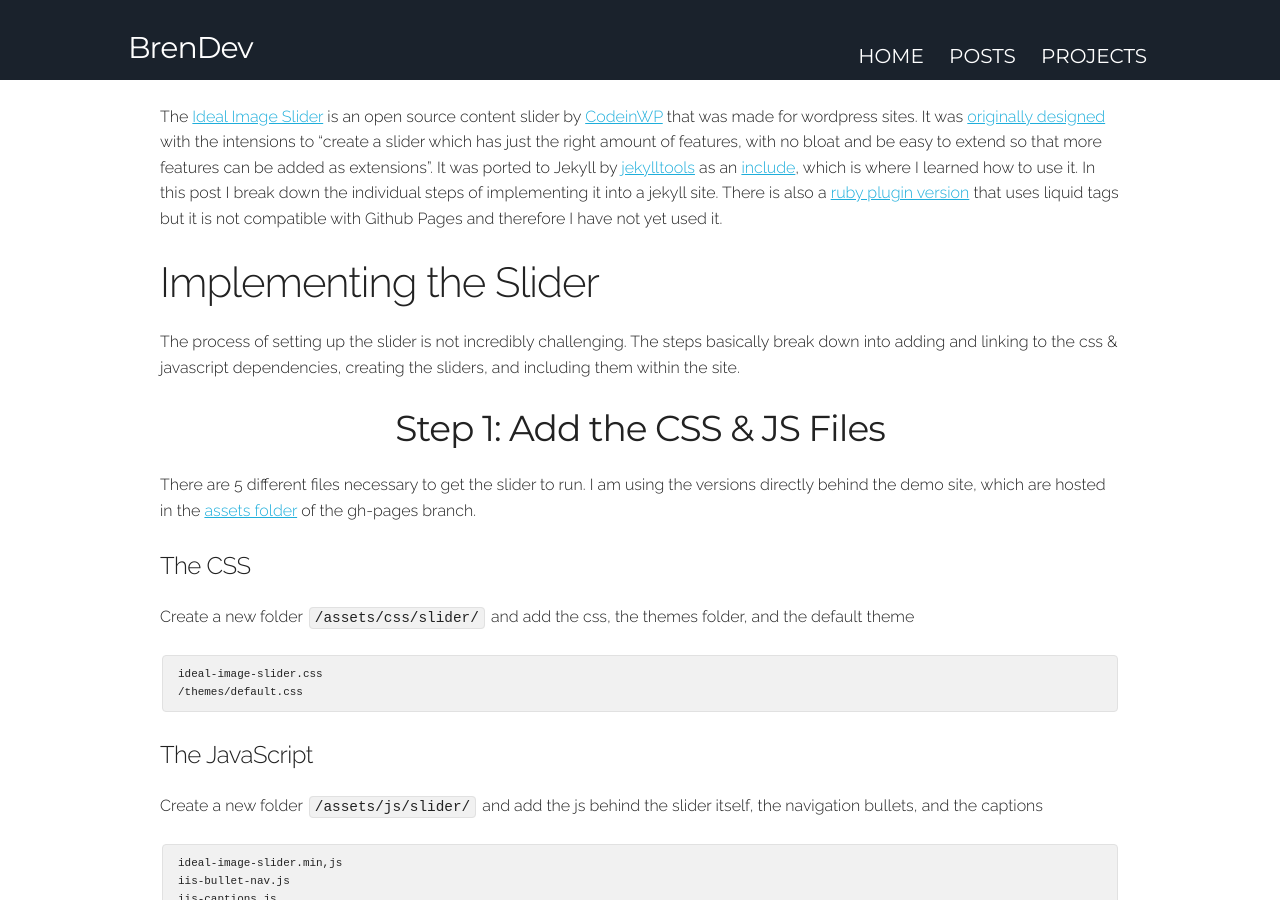
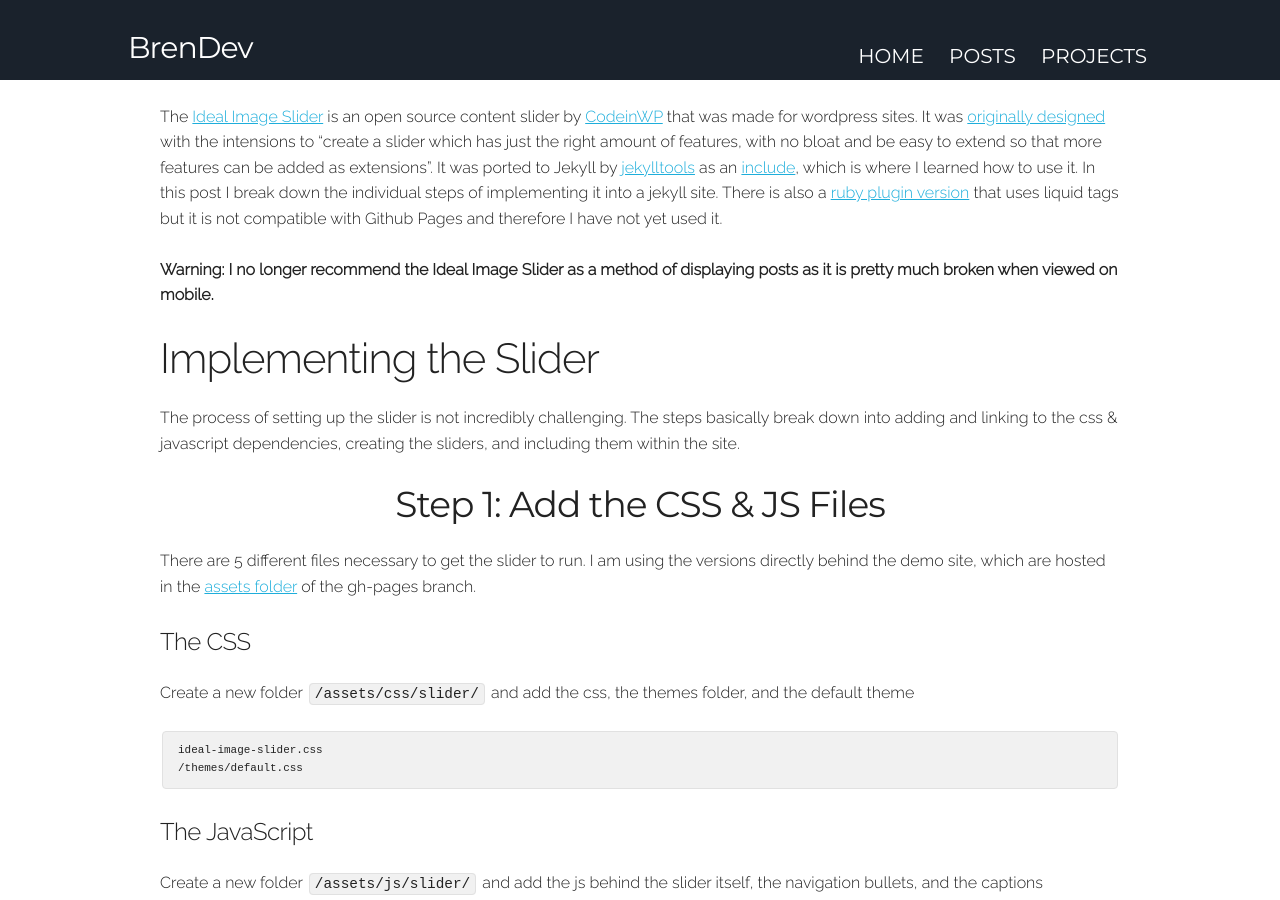
Before and after one commit to brenthompson2/brenthompson2.github.io, a Jekyll site: the page built from _posts/blog/2017-11-26-ideal-image-slider.markdown, in a window 1280 px wide and 900 px high, scrolled down 489 px. Built offline with Jekyll 4.4.1, drawn with Linux system fonts in a browser that asks for light colours.

Commit message:
Added warning about looking bad on mobile

```diff
--- a/_posts/blog/2017-11-26-ideal-image-slider.markdown
+++ b/_posts/blog/2017-11-26-ideal-image-slider.markdown
@@ -11,6 +11,8 @@ imageAlt: Jekyll Logo
 ---
 
 The [Ideal Image Slider](https://jekylltools.github.io/jekyll-ideal-image-slider-include/examples/) is an open source content slider by [CodeinWP](https://github.com/Codeinwp) that was made for wordpress sites. It was [originally designed](https://github.com/Codeinwp/Ideal-Image-Slider-JS) with the intensions to "create a slider which has just the right amount of features, with no bloat and be easy to extend so that more features can be added as extensions". It was ported to Jekyll by [jekylltools](https://github.com/jekylltools) as an [include](https://github.com/jekylltools/jekyll-ideal-image-slider-include), which is where I learned how to use it. In this post I break down the individual steps of implementing it into a jekyll site. There is also a [ruby plugin version](https://github.com/jekylltools/jekyll-ideal-image-slider) that uses liquid tags but it is not compatible with Github Pages and therefore I have not yet used it.
+
+<strong>Warning: I no longer recommend the Ideal Image Slider as a method of displaying posts as it is pretty much broken when viewed on mobile.</strong>
 
 ## Implementing the Slider
 
```
